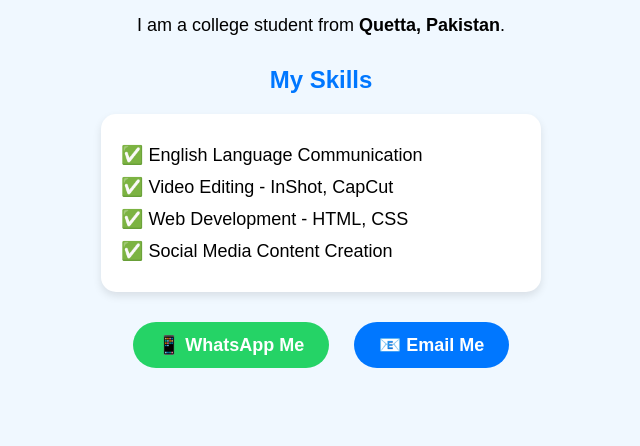
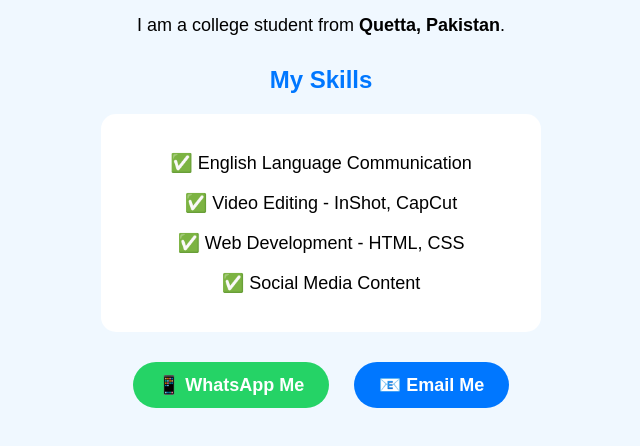
Before and after one commit to sabmujeebsab95-blip/sadarmujeeb.github.io, a plain HTML site: page index.html in a window 1280 px wide. Shown: the part 344-790 px from the top of the page, without its empty margins (319-959 px from the left). Drawn offline with Linux system fonts and the light colour scheme.

Commit message:
Update index.html

```diff
--- a/index.html
+++ b/index.html
@@ -8,29 +8,9 @@
     h1 { color: #0077ff; }
     h2 { color: #0077ff; margin-top: 30px; }
     p { font-size: 18px; }
-    .btn {
-      display: inline-block;
-      background: #25D366;
-      color: white;
-      padding: 12px 25px;
-      border-radius: 30px;
-      text-decoration: none;
-      font-weight: bold;
-      font-size: 18px;
-      margin: 10px;
-    }
-    .btn:hover { background: #128C7E; }
+    .btn { display: inline-block; background: #25D366; color: white; padding: 12px 25px; border-radius: 30px; text-decoration: none; font-weight: bold; font-size: 18px; margin: 10px; }
     .btn-email { background: #0077ff; }
-    .btn-email:hover { background: #0056b3; }
-    .skills {
-      background: white;
-      padding: 20px;
-      border-radius: 15px;
-      max-width: 400px;
-      margin: 20px auto;
-      box-shadow: 0 4px 8px rgba(0,0,0,0.1);
-    }
-    .skill-item { font-size: 18px; margin: 10px 0; text-align: left; }
+    .skills { background: white; padding: 20px; border-radius: 15px; max-width: 400px; margin: 20px auto; }
   </style>
 </head>
 <body>
@@ -42,19 +22,14 @@
 
   <h2>My Skills</h2>
   <div class="skills">
-    <p class="skill-item">✅ English Language Communication</p>
-    <p class="skill-item">✅ Video Editing - InShot, CapCut</p>
-    <p class="skill-item">✅ Web Development - HTML, CSS</p>
-    <p class="skill-item">✅ Social Media Content Creation</p>
+    <p>✅ English Language Communication</p>
+    <p>✅ Video Editing - InShot, CapCut</p>
+    <p>✅ Web Development - HTML, CSS</p>
+    <p>✅ Social Media Content</p>
   </div>
 
-  <a class="btn" href="https://wa.me/923042718291" target="_blank">
-    📱 WhatsApp Me
-  </a>
-
-  <a class="btn btn-email" href="mailto:yourname@gmail.com">
-    📧 Email Me
-  </a>
+  <a class="btn" href="https://wa.me/923042718291" target="_blank">📱 WhatsApp Me</a>
+  <a class="btn btn-email" href="mailto:sadarmujeeb@gmail.com">📧 Email Me</a>
 
 </body>
 </html>
```
